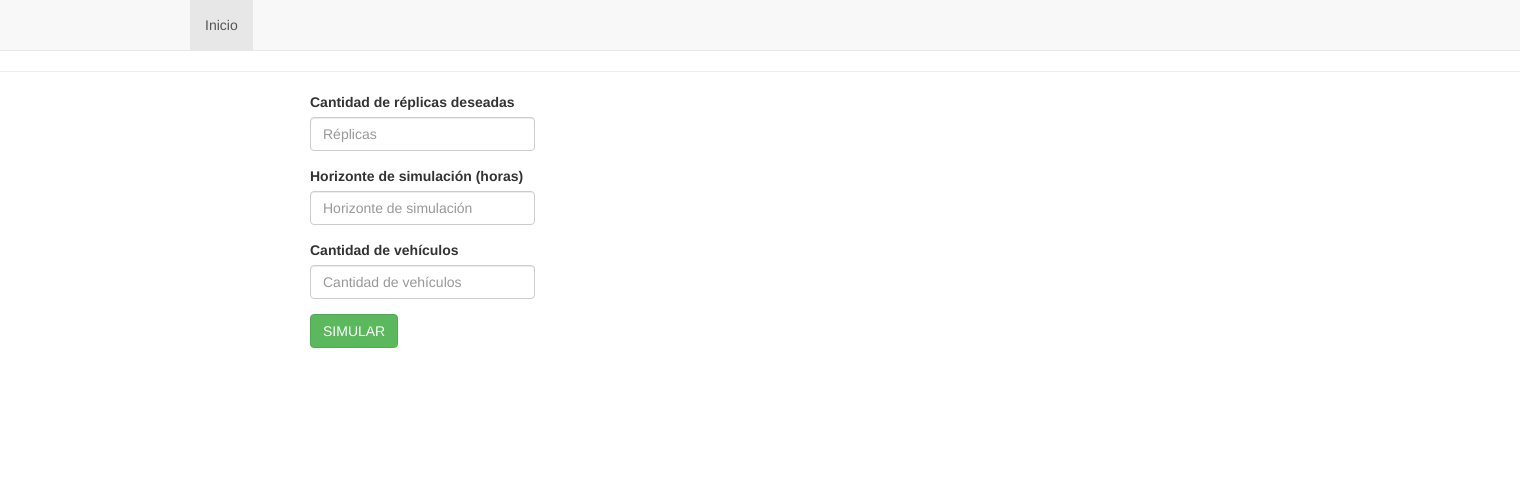
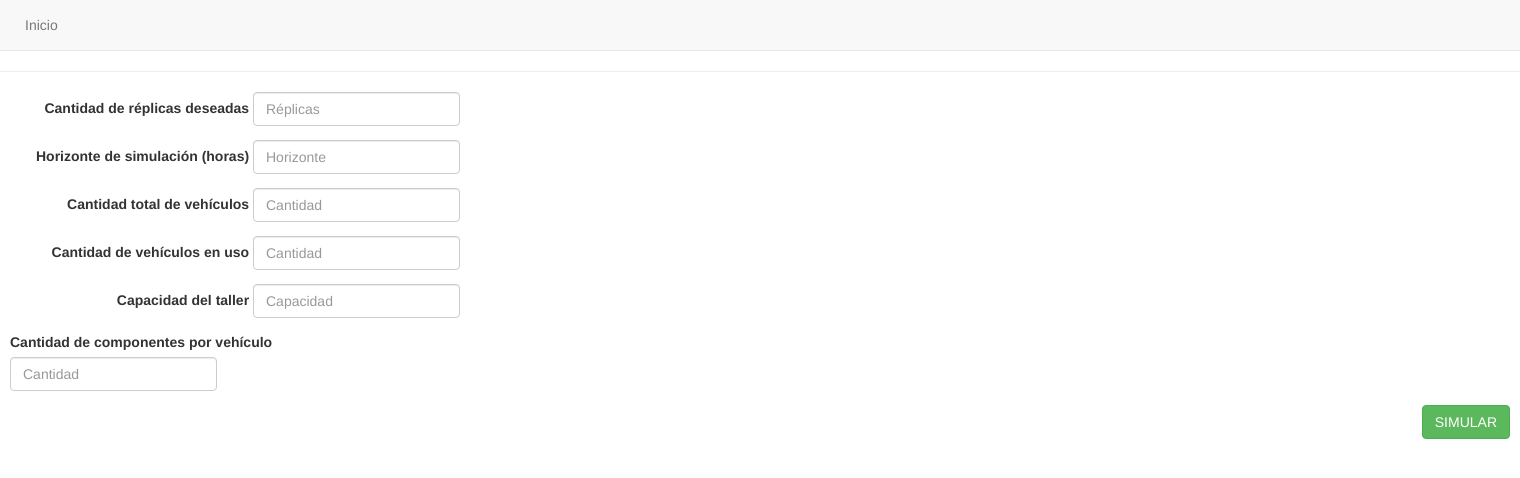
Before and after one commit to tomasyany/simweb, a Flask app: page /form in a window 1520 px wide. Shown: the top 478 px of the page. Run offline with Flask 2, Linux system fonts and the light colour scheme; some libraries are stand-ins or nearby versions.

Commit message:
Add dynamic form inputs.

```diff
--- a/controllers/form.py
+++ b/controllers/form.py
@@ -2,6 +2,7 @@ from flask.ext.wtf import Form
 
 from wtforms import BooleanField
 from wtforms import IntegerField
+from wtforms import SelectField
 from wtforms import StringField
 
 from wtforms.validators import DataRequired
@@ -11,20 +12,23 @@ class SimForm(Form):
   replications = IntegerField('replications', validators=[DataRequired()])
   simulation_horizon = IntegerField('simulation_horizon', validators=[DataRequired()])
   trucks_amount = IntegerField('trucks_amount', validators=[DataRequired()])
-  # trucks_use = IntegerField('trucks_use', validators=[DataRequired])
-  # workshop_capacity = IntegerField('workshop_capacity', validators=[DataRequired])
-  # components = IntegerField('components', validators=[DataRequired])
+  trucks_use = IntegerField('trucks_use', validators=[DataRequired()])
+  workshop_capacity = IntegerField('workshop_capacity', validators=[DataRequired()])
+  components = IntegerField('components', validators=[DataRequired()])
 
-  # lifetime_mean # tiempo de vida medio de una componente
-  # repairtime_mean
-  # replacementetime_mean # tiempo de reposición
-  # start_inventory # inventario inicial por componente
+  component_name = StringField('component_name', validators=[DataRequired()])
 
-  # componentes_id # nombre de componente
+  distributions = SelectField(u'Distribución', choices=[('1', 'Poisson'),
+    ('2', 'Exponencial'), ('3', 'Weibull')], validators=[DataRequired()])
 
-  # distribucion_componente
-  # distribucion_componente
-  # distribucion_componente
+  failure_distr = distributions
+  failure_param = IntegerField('failure_param', validators=[DataRequired()])
+
+  initial_stock = IntegerField('initial_stock', validators=[DataRequired()])
+
+  work_distr = distributions
+  work_param = IntegerField('failure_param', validators=[DataRequired()])
+
 
 
   def form1():
--- a/static/style.css
+++ b/static/style.css
@@ -1,5 +1,5 @@
 .wrap {
-  width: 900px;
+  width: 1500px;
   margin: auto auto ;
 }
 
@@ -9,10 +9,14 @@
   position: relative;
 }
 
-.smallWidth{
-  width:25%;
+.medWidth{
+  width:30%;
 }
 
-.medWidth{
-  width:50%;
+.bigWidth{
+  width:69%;
 }
+
+.form-inline{
+  padding-bottom: 1em;
+}
--- a/templates/base.html
+++ b/templates/base.html
@@ -7,13 +7,67 @@
     {% else %}
     <title>Car Simulator</title>
     {% endif %}
+
+    <script type='text/javascript'>
+        function addFields(){
+            // Number of inputs to create
+            var number = document.getElementById("components").value;
+            // Container <div> where dynamic content will be placed
+            var container = document.getElementById("container");
+            // Clear previous contents of the container
+            while (container.hasChildNodes()) {
+                container.removeChild(container.lastChild);
+            }
+            for (i=0;i<number;i++){
+                // Append a node with a random text
+                var tmpl = document.getElementById('component-template');
+                container.appendChild(tmpl.content.cloneNode(true));
+
+                name = "component_name"+i
+                var c_name = document.getElementById('component_name');
+                c_name.innerHTML = ""
+                c_name.setAttribute('id', name);
+                c_name.setAttribute('name', name);
+
+                name = "failure_distr"+i
+                var f_distr = document.getElementById('failure_distr');
+                f_distr.setAttribute('id', name);
+                f_distr.setAttribute('name', name);
+
+                name = "failure_param"+i
+                var f_param = document.getElementById('failure_param');
+                f_param.innerHTML = ""
+                f_param.setAttribute('id', name);
+                f_param.setAttribute('name', name);
+
+                name = "initial_stock"+i
+                var i_stock = document.getElementById('initial_stock');
+                i_stock.innerHTML = ""
+                i_stock.setAttribute('id', name);
+                i_stock.setAttribute('name', name);
+
+                name = "work_distr"+i
+                var w_distr = document.getElementById('work_distr');
+                w_distr.setAttribute('id', name);
+                w_distr.setAttribute('name', name);
+
+                name = "work_param"+i
+                var w_param = document.getElementById('work_param');
+                w_param.innerHTML = ""
+                w_param.setAttribute('id', name);
+                w_param.setAttribute('name', name);
+
+
+            }
+        }
+    </script>
   </head>
   <body>
     <nav class="navbar navbar-default navbar-static-top">
-      <div class="container">
-        <div class="collapse navbar-collapse" id="bs-example-navbar-collapse-8">
+      <div class="wrap">
+        <div class="collapse navbar-collapse">
           <ul class="nav navbar-nav">
-            <li class="active"><a href='/'>Inicio</a></li>
+            <li><a href='/'>Inicio</a></li>
           </ul>
         </div>
       </div>
--- a/templates/form.html
+++ b/templates/form.html
@@ -1,28 +1,79 @@
 {% extends "base.html" %}
 
 {% block content %}
+<form action="" method="post">
+<div style="float:left;width:100%">
+  {{ form.hidden_tag() }}
+  <div name="general" class="medWidth" style="float:left;">
+    <div class="form-inline" style="float:right;">
+      <label for="replications">Cantidad de réplicas deseadas</label>
+      {{ form.replications(class_="form-control", placeholder="Réplicas", type="number")  }}
+    </div>
 
-<form action="" method="post">
+    <div class="form-inline" style="float:right;">
+      <label for="simulation_horizon">Horizonte de simulación (horas)</label>
+      {{ form.simulation_horizon(class_="form-control", placeholder="Horizonte", type="number")  }}
+    </div>
 
-  {{ form.hidden_tag() }}
+    <div class="form-inline" style="float:right;">
+      <label for="trucks_amount">Cantidad total de vehículos</label>
+      {{ form.trucks_amount(class_="form-control", placeholder="Cantidad", type="number")  }}
+    </div>
 
-  <div class="form-group smallWidth">
-    <label for="replications">Cantidad de réplicas deseadas</label>
-    {{ form.replications(class_="form-control", placeholder="Réplicas", type="number")  }}
+    <div class="form-inline" style="float:right;">
+      <label for="trucks_use">Cantidad de vehículos en uso</label>
+      {{ form.trucks_use(class_="form-control", placeholder="Cantidad", type="number")  }}
+    </div>
+
+    <div class="form-inline" style="float:right;">
+      <label for="workshop_capacity">Capacidad del taller</label>
+      {{ form.workshop_capacity(class_="form-control", placeholder="Capacidad", type="number")  }}
+    </div>
+
+    <div class="form-inline" style="float:right;">
+      <label for="components">Cantidad de componentes por vehículo</label>
+      {{ form.components(class_="form-control", placeholder="Cantidad", type="number", onchange="addFields()")  }}
+    </div>
+
   </div>
 
-  <div class="form-group smallWidth">
-    <label for="simulation_horizon">Horizonte de simulación (horas)</label>
-    {{ form.simulation_horizon(class_="form-control", placeholder="Horizonte de simulación", type="number")  }}
+  <div id="container" name="component_unit" class="bigWidth" style="float:right;">
   </div>
 
-  <div class="form-group smallWidth">
-    <label for="trucks_amount">Cantidad de vehículos</label>
-    {{ form.trucks_amount(class_="form-control", placeholder="Cantidad de vehículos", type="number")  }}
+</div>
+  <input type="submit" class="btn btn-success" style="float:right;" value="SIMULAR">
+</form>
+
+<template id="component-template">
+  <div class="form-inline">
+
+    <div class="form-group">
+      {{ form.component_name(class_="form-control", placeholder="Nombre", type="text") }}
+    </div>
+
+    <div class="form-group">
+      {{ form.failure_distr(class_="form-control", type="text") }}
+    </div>
+
+    <div class="form-group">
+      {{ form.failure_param(class_="form-control", placeholder="Parámetros", type="number") }}
+    </div>
+
+    <div class="form-group">
+      {{ form.initial_stock(class_="form-control", placeholder="Stock inicial", type="number") }}
+    </div>
+
+    <div class="form-group">
+      {{ form.work_distr(class_="form-control", type="text") }}
+    </div>
+
+    <div class="form-group">
+      {{ form.work_param(class_="form-control", placeholder="Parámetros", type="number") }}
+    </div>
   </div>
 
+</template>
 
-  <input type="submit" class="btn btn-success" value="SIMULAR">
-</form>
+
 
 {% endblock %}
```
